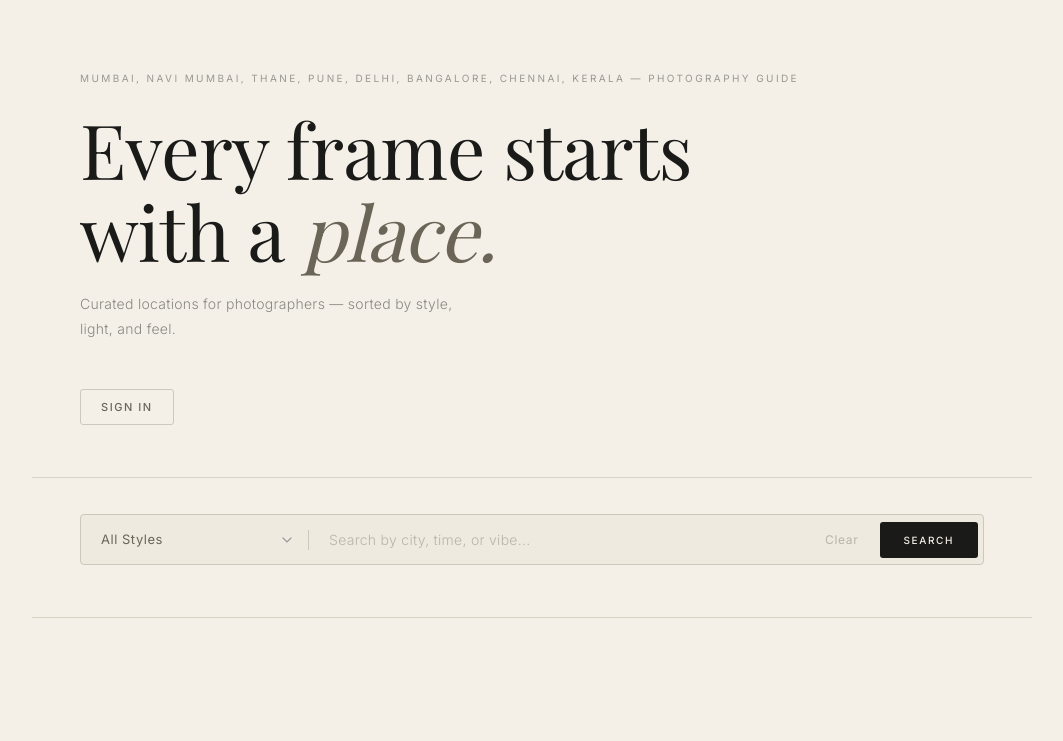
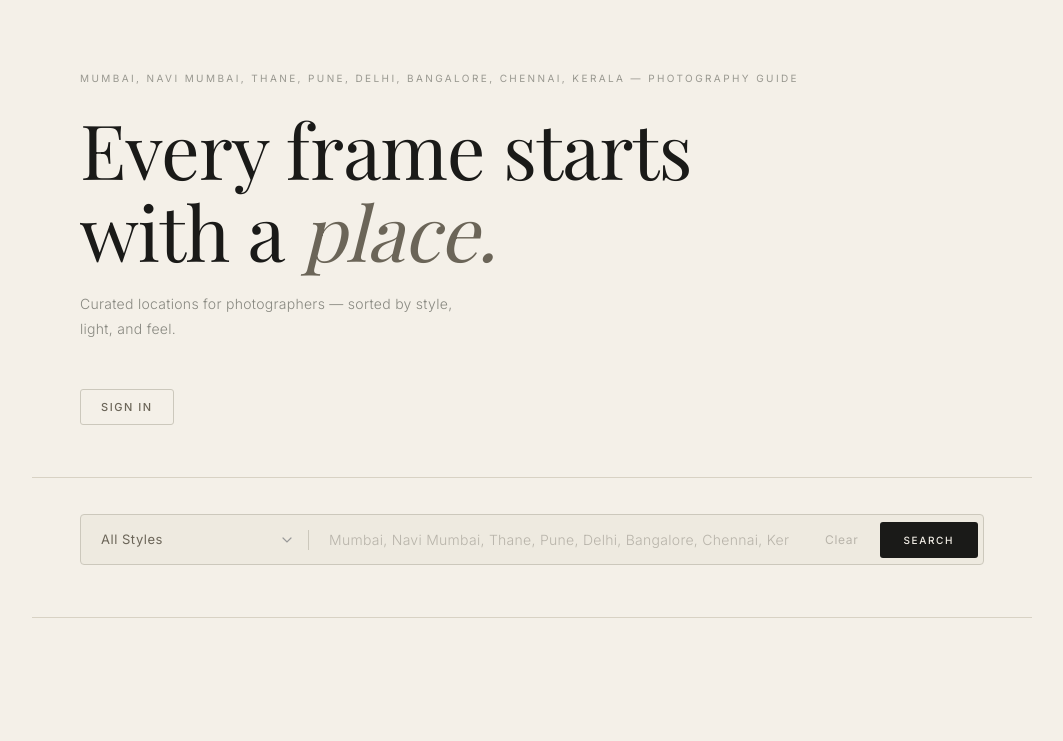
Before and after one commit to ASKDev007/photography-location-finder, a website: page index.html in a window 1280 px wide. Shown: the whole page, without its empty margins (108-1171 px from the left). Drawn offline with nearby package versions, Linux system fonts and the light colour scheme; a web font is replaced by a local one.

Commit message:
feat: update search placeholder with available cities

```diff
--- a/index.html
+++ b/index.html
@@ -50,7 +50,7 @@
                 class="search-input"
                 type="text"
                 id="searchInput"
-                placeholder="Search by city, time, or vibe..."
+                placeholder="Mumbai, Navi Mumbai, Thane, Pune, Delhi, Bangalore, Chennai, Kerala..."
             >
             <button class="clear-btn" onclick="clearSearch()">Clear</button>
             <button class="search-btn" onclick="showSelection()">Search</button>
```
